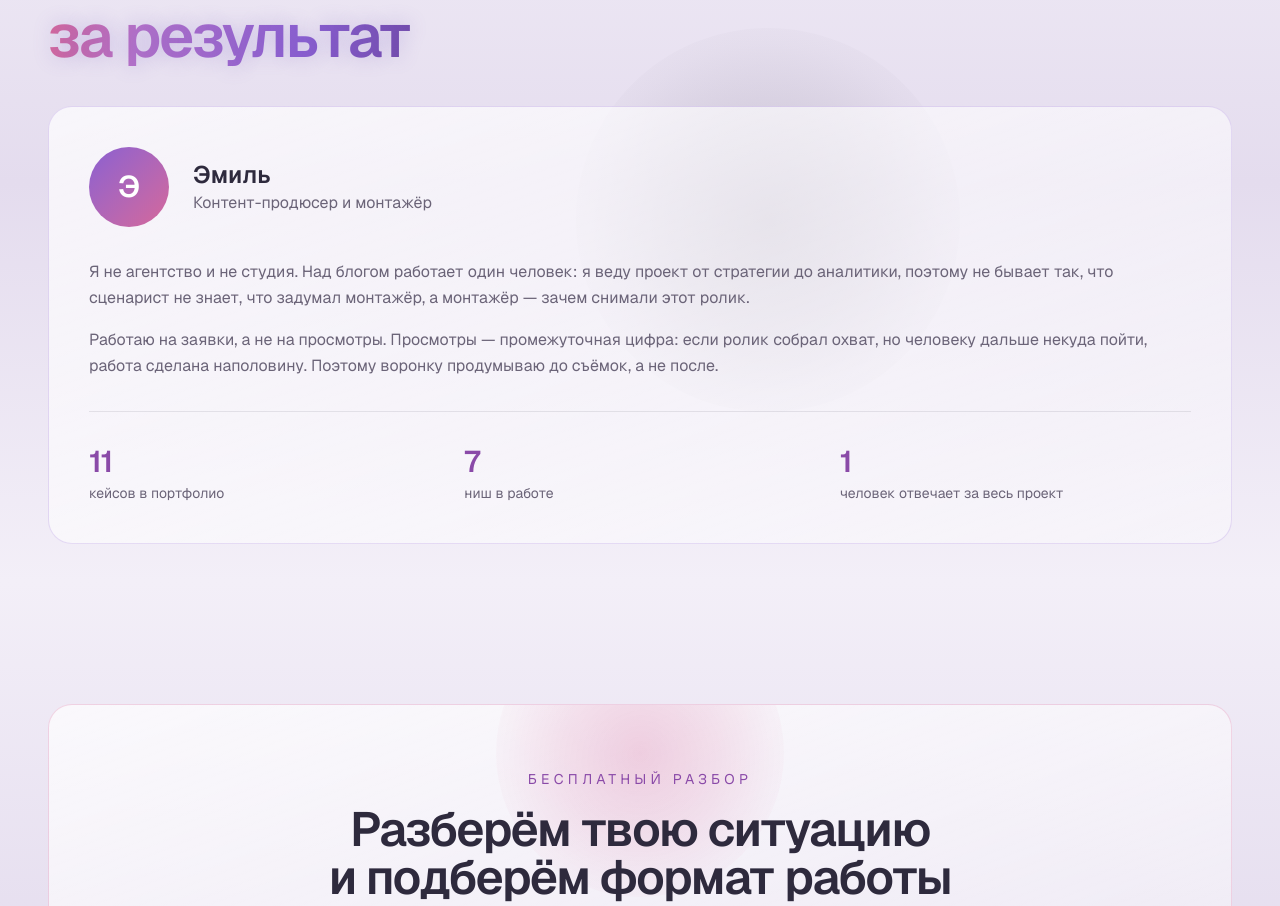
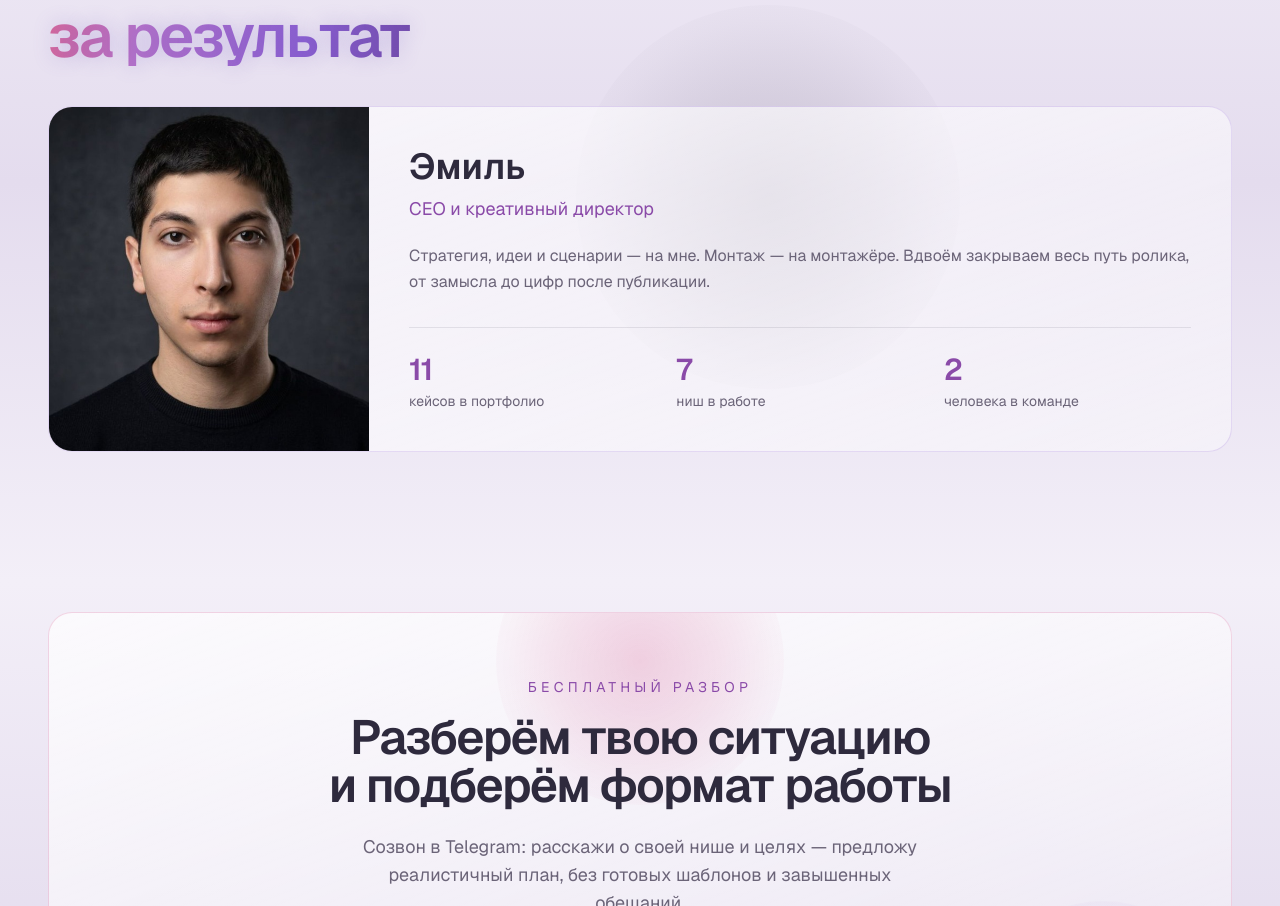
Before and after one commit to htlMz/Website, a Next.js app: page / in a window 1280 px wide. Shown: the part 8218-9124 px from the top of the page. Built offline with nearby package versions, Linux system fonts and the light colour scheme.

Commit message:
Фото и роль CEO в блоке о создателе, в команде двое
Co-Authored-By: Claude Opus 5 <noreply@anthropic.com>

```diff
--- a/components/About.tsx
+++ b/components/About.tsx
@@ -2,11 +2,11 @@ import Container from "./Container";
 import Reveal from "./Reveal";
 import { NAME } from "@/lib/site-config";
 
-// Цифры здесь проверяемые: они считаются по тому, что есть на самой странице
+// Цифры проверяемые: кейсы и ниши считаются по портфолио на этой же странице
 const facts = [
   { value: "11", label: "кейсов в портфолио" },
   { value: "7", label: "ниш в работе" },
-  { value: "1", label: "человек отвечает за весь проект" },
+  { value: "2", label: "человека в команде" },
 ];
 
 export default function About() {
@@ -28,34 +28,31 @@ export default function About() {
         </Reveal>
 
         <Reveal>
-          <div className="glass-card rounded-3xl p-6 sm:p-10">
-            <div className="flex flex-col gap-6 sm:flex-row sm:items-center">
-              <div className="flex h-20 w-20 shrink-0 items-center justify-center rounded-full bg-gradient-to-br from-[var(--accent-1)] to-[var(--accent-2)] text-3xl font-semibold text-white">
-                {NAME.charAt(0)}
-              </div>
+          <div className="glass-card overflow-hidden rounded-3xl">
+            <div className="grid grid-cols-1 md:grid-cols-[minmax(0,320px)_1fr]">
+              <img
+                src="/emil.jpg"
+                alt={NAME}
+                width={640}
+                height={640}
+                className="h-72 w-full object-cover object-top md:h-full"
+              />
 
-              <div>
-                <p className="text-2xl font-semibold text-[var(--fg)]">{NAME}</p>
-                <p className="text-[var(--muted)]">Контент-продюсер и монтажёр</p>
-              </div>
-            </div>
+              <div className="flex flex-col justify-center p-6 sm:p-10">
+                <p className="text-3xl font-semibold text-[var(--fg)] sm:text-4xl">
+                  {NAME}
+                </p>
+                <p className="mt-2 text-lg text-[var(--accent-text)]">
+                  CEO и креативный директор
+                </p>
 
-            <div className="mt-8 space-y-4 text-base leading-relaxed text-[var(--muted)]">
-              <p>
-                Я не агентство и не студия. Над блогом работает один человек: я веду
-                проект от стратегии до аналитики, поэтому не бывает так, что
-                сценарист не знает, что задумал монтажёр, а монтажёр — зачем снимали
-                этот ролик.
+                <p className="mt-5 text-base leading-relaxed text-[var(--muted)]">
+                  Стратегия, идеи и сценарии — на мне. Монтаж — на монтажёре.
+                  Вдвоём закрываем весь путь ролика, от замысла до цифр после
+                  публикации.
                 </p>
-              <p>
-                Работаю на заявки, а не на просмотры. Просмотры — промежуточная
-                цифра: если ролик собрал охват, но человеку дальше некуда пойти,
-                работа сделана наполовину. Поэтому воронку продумываю до съёмок, а
-                не после.
-              </p>
-            </div>
 
-            <dl className="mt-8 grid grid-cols-1 gap-6 border-t border-[var(--fg)]/10 pt-8 sm:grid-cols-3">
+                <dl className="mt-8 grid grid-cols-1 gap-5 border-t border-[var(--fg)]/10 pt-6 sm:grid-cols-3">
                   {facts.map((fact) => (
                     <div key={fact.label}>
                       <dt className="text-3xl font-semibold text-[var(--accent-text)]">
@@ -68,6 +65,8 @@ export default function About() {
                   ))}
                 </dl>
               </div>
+            </div>
+          </div>
         </Reveal>
       </Container>
     </section>
```
Also changed, not shown: public/emil.jpg (added). Lines whose indentation alone changed are shown as unchanged.
